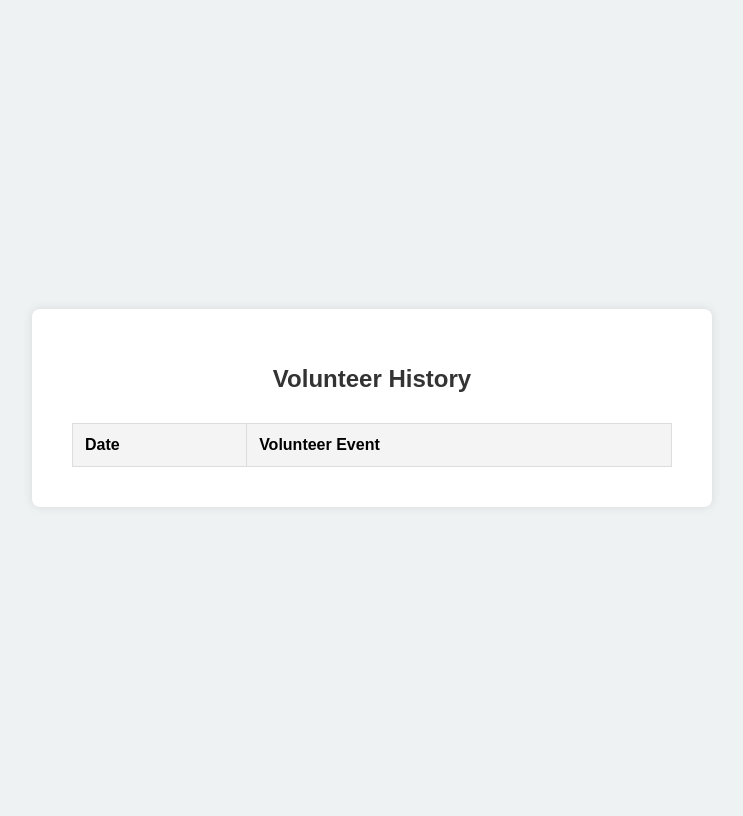
After one commit to zzclark17/4353Fall24, a Flask app: page /show_history in a window 1280 px wide. The commit adds this page. Shown: the whole page, without its empty margins (268-1011 px from the left). Run offline with Flask 3, Linux system fonts and the light colour scheme; lists and menus that the app fills with data are empty.

Commit message:
notifications and volunteer history

```diff
--- a/server.py
+++ b/server.py
@@ -320,6 +320,15 @@ def match_volunteers(event_id):
         volunteers = [vol.to_dict() for vol in matching_volunteers]
         return render_template('match_volunteers.html', event=event, volunteers=volunteers)
 
+#Cholponai
+@app.route('/show_history')
+def show_history():
+    # Render the volunteer history page without any predefined data
+    return render_template('volunteer_history.html')
+
+@app.route('/notifications')
+def notifications():
+    return render_template('notifications.html')
 
 if __name__ == '__main__':
     app.run(debug=True)
--- /dev/null
+++ b/templates/volunteer_history.html
@@ -0,0 +1,62 @@
+<!DOCTYPE html>
+<html lang="en">
+<head>
+    <meta charset="UTF-8">
+    <meta name="viewport" content="width=device-width, initial-scale=1.0">
+    <title>Volunteer History</title>
+    <style>
+        body {
+            font-family: Arial, sans-serif;
+            background-color: #eef2f3;
+            display: flex;
+            justify-content: center;
+            align-items: center;
+            height: 100vh;
+        }
+        .history-container {
+            background-color: #fff;
+            padding: 40px;
+            border-radius: 8px;
+            box-shadow: 0 0 10px rgba(0, 0, 0, 0.1);
+            width: 80%;
+            max-width: 600px;
+        }
+        .history-container h1 {
+            margin-bottom: 30px;
+            font-size: 24px;
+            color: #333;
+            text-align: center;
+        }
+        table {
+            width: 100%;
+            border-collapse: collapse;
+        }
+        table, th, td {
+            border: 1px solid #ddd;
+        }
+        th, td {
+            padding: 12px;
+            text-align: left;
+        }
+        th {
+            background-color: #f4f4f4;
+        }
+    </style>
+</head>
+<body>
+    <div class="history-container">
+        <h1>Volunteer History</h1>
+        <table>
+            <thead>
+                <tr>
+                    <th>Date</th>
+                    <th>Volunteer Event</th>
+                </tr>
+            </thead>
+            <tbody>
+                <!-- This will remain empty if no data is passed -->
+            </tbody>
+        </table>
+    </div>
+</body>
+</html>
```
Also changed, not shown: templates/notifications.html (added, +51 -0 lines), templates/volunteer_profile.html (+12 -0 lines), database.db, 2 other files.
